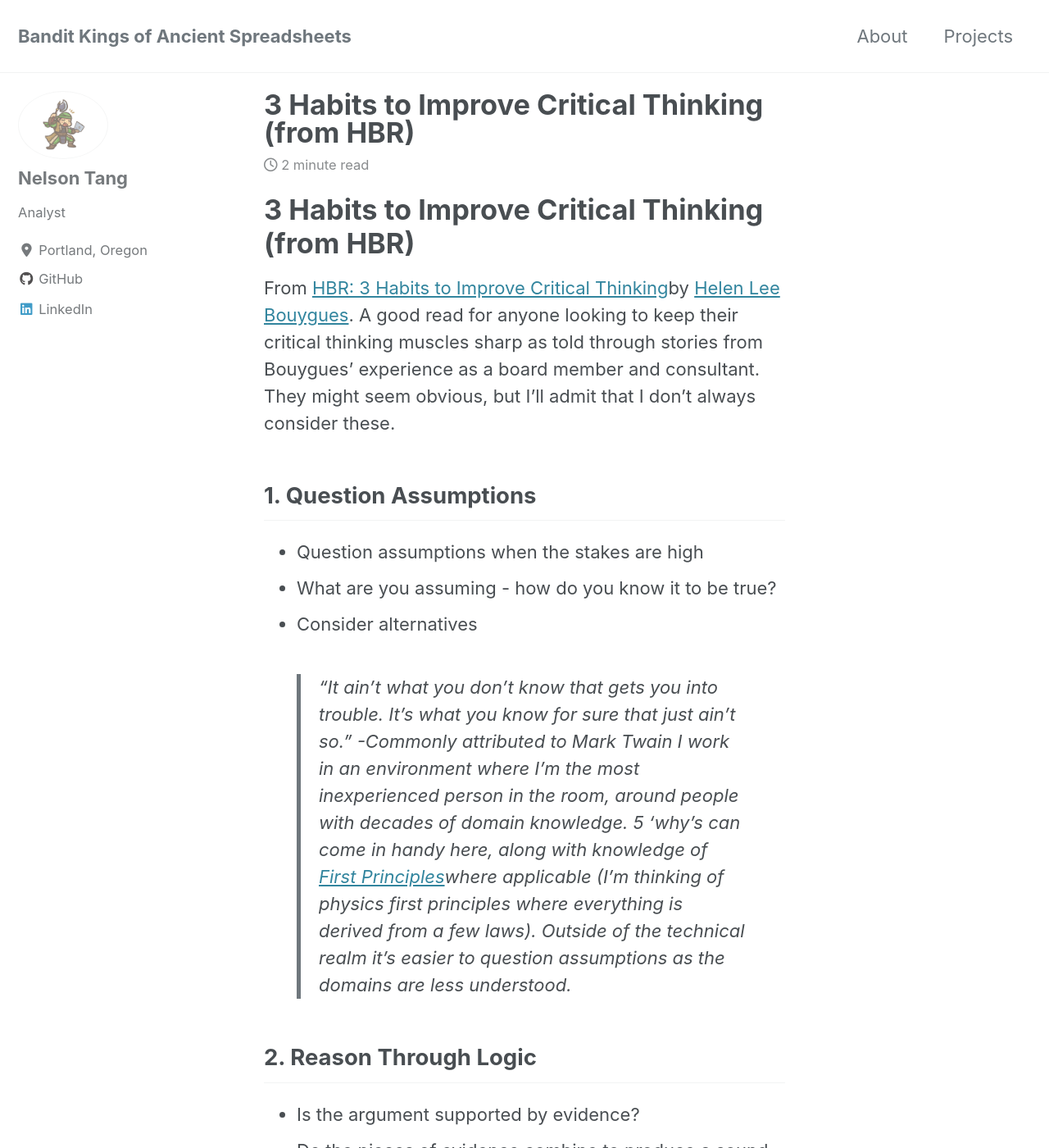
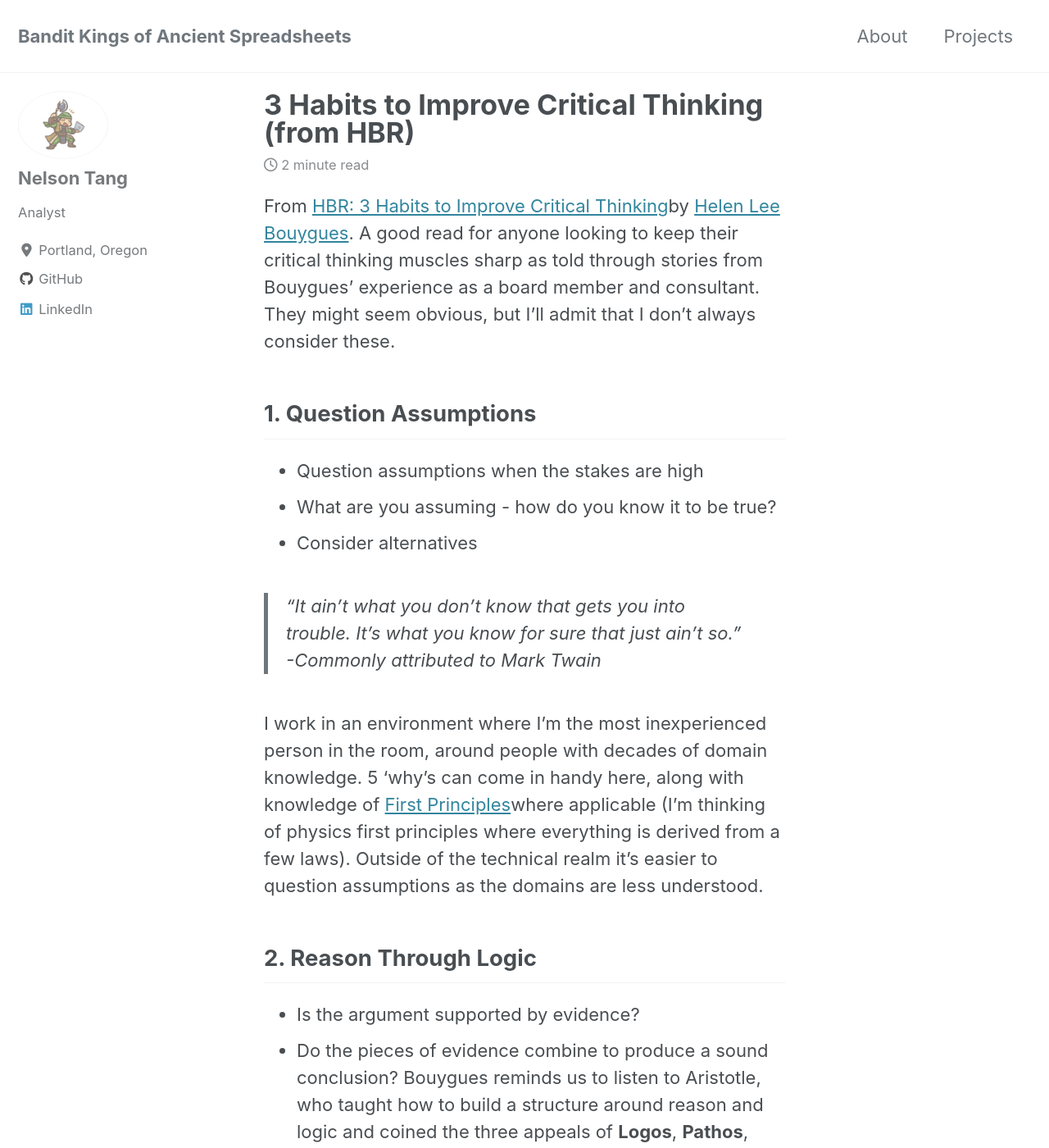
Before and after one commit to banditkingsofancientspreadsheets/banditkingsofancientspreadsheets.github.io, a Jekyll site: the page built from _posts/2019-05-11-3-Habits-to-Improve-Critical-Thinking.md, in a window 1280 px wide and 1400 px high. Shown: the whole window at 82% size. Built offline with Jekyll 4.4.1, drawn with Linux system fonts in a browser that asks for light colours; cached includes are drawn as plain includes; nearby versions of some CDN libraries; some of the changed text lies outside the part shown.

Commit message:
fixed markdown issues

```diff
--- a/_posts/2019-05-11-3-Habits-to-Improve-Critical-Thinking.md
+++ b/_posts/2019-05-11-3-Habits-to-Improve-Critical-Thinking.md
@@ -4,30 +4,32 @@ date: 2019-05-11`
 tags: [meta]
 excerpt: "From [HBR: 3 Habits to Improve Critical Thinking](https://hbr.org/2019/05/3-simple-habits-to-improve-your-critical-thinking)by [Helen Lee Bouygues](hbr.org/search?term=helen%20lee%20bouygues). A good read for anyone looking to keep their critical thinking muscles sharp as told through stories from Bouygues' experience as a board member and consultant. They might seem obvious, but I'll admit that I don't always consider these."
 ---
-
-# 3 Habits to Improve Critical Thinking (from HBR)
-
 From [HBR: 3 Habits to Improve Critical Thinking](https://hbr.org/2019/05/3-simple-habits-to-improve-your-critical-thinking)by [Helen Lee Bouygues](hbr.org/search?term=helen%20lee%20bouygues). A good read for anyone looking to keep their critical thinking muscles sharp as told through stories from Bouygues' experience as a board member and consultant. They might seem obvious, but I'll admit that I don't always consider these.
 
 ## 1. Question Assumptions
 * Question assumptions when the stakes are high
 * What are you assuming - how do you know it to be true?
 * Consider alternatives
+
 > "It ain’t what you don’t know that gets you into trouble. It’s what you know for sure that just ain’t so."
 >  -Commonly attributed to Mark Twain
+
 I work in an environment where I'm the most inexperienced person in the room, around people with decades of domain knowledge. 5 'why's can come in handy here, along with knowledge of [First Principles](https://en.wikipedia.org/wiki/First_principle)where applicable (I'm thinking of physics first principles where everything is derived from a few laws). Outside of the technical realm it's easier to question assumptions as the domains are less understood.
 
 ## 2. Reason Through Logic
 * Is the argument supported by evidence?
 * Do the pieces of evidence combine to produce a sound conclusion?
 Bouygues reminds us to listen to Aristotle, who taught how to build a structure around reason and logic and coined the three appeals of **Logos**, **Pathos**, and **Ethos**. As a reminder, here are the components of **Logos**:
+
 ### Two Categories of Logos (Logic)
 > **Inductive reasoning** – Inductive reasoning involves a piece of specific representative evidence or the case which is drawn towards a conclusion or generalization. However, inductive reasoning requires reliable and convincing evidence that is presented to support the point.
 > **Deductive reasoning** – Deductive reasoning involves generalization at the initial stage and then moves on towards the specific case. The starting generalization must be based on reliable evidence to support it at the end.
 > From [Literary Devices.net](https://literarydevices.net/logos/)
 In other words, Deductive reasoning begins with a hypothesis and then tests it to be true or false based on evidence, while Inductive reasoning starts with the evidence and draws a conclusion based on that evidence. These can be combined - i.e. use induction to come up with a hypothesis and then test that hypothesis using deduction.
+
 ## 2. Diversify Thought
 * Get out of your bubble
 * Solicit opinions outside of the group environment
+
 Here, Bouygues writes on the importance of diverse opinions and backgrounds. I used this section to serve as a reminder to network outside of your core function and industry.
 *Read the full article:* [https://hbr.org/2019/05/3-simple-habits-to-improve-your-critical-thinking](https://hbr.org/2019/05/3-simple-habits-to-improve-your-critical-thinking)
```
